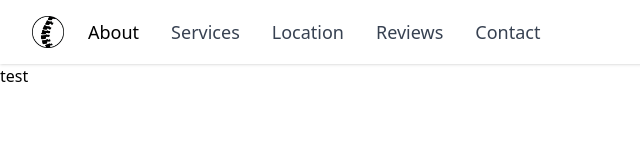
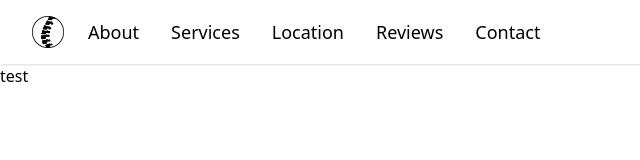
Before and after one commit to zachcygan/nashida-chiropractor, a Next.js app: page /about in a window 1280 px wide. Shown: the top 160 px of the page, without its empty margins (0-640 px from the left). Built offline with nearby package versions, Linux system fonts and the light colour scheme.

Commit message:
fixed error

```diff
--- a/src/components/navbar.tsx
+++ b/src/components/navbar.tsx
@@ -67,7 +67,7 @@ export default function Example() {
                       <Link
                         key={item.name}
                         href={item.href}
-                        className={`py-2 rounded-md text-md lg:text-lg relative no-underline transition-all delay-150 hover:delay-0 ease-in-out ${isActive ? "text-black hover:text-zinc-300" : "text-gray-700 dark:text-dark"}`}
+                        className={`py-2 rounded-md text-md lg:text-lg relative no-underline transition-all delay-150 hover:delay-0 ease-in-out`}
                         aria-current={item.href === pathname ? 'page' : undefined}
                       >
                         <span>{item.name}</span>
@@ -86,9 +86,10 @@ export default function Example() {
                 const isActive = item.href === pathname;
                 return (
                   <Disclosure.Button
+                    key={item.name}
                     as="a"
                     href={item.href}
-                    className={`block border-l-4 py-2 pl-3 pr-4 text-base font-medium ${isActive ? "border-indigo-500 bg-indigo-50 text-indigo-700" : "border-transparent text-gray-500 hover:border-gray-300 hover:bg-gray-50 hover:text-gray-700"}`}
+                    className={`block border-l-4 py-2 pl-3 pr-4 text-base font-medium`}
                     aria-current={item.href === pathname ? 'page' : undefined}
                   >
                     {item.name}
```
